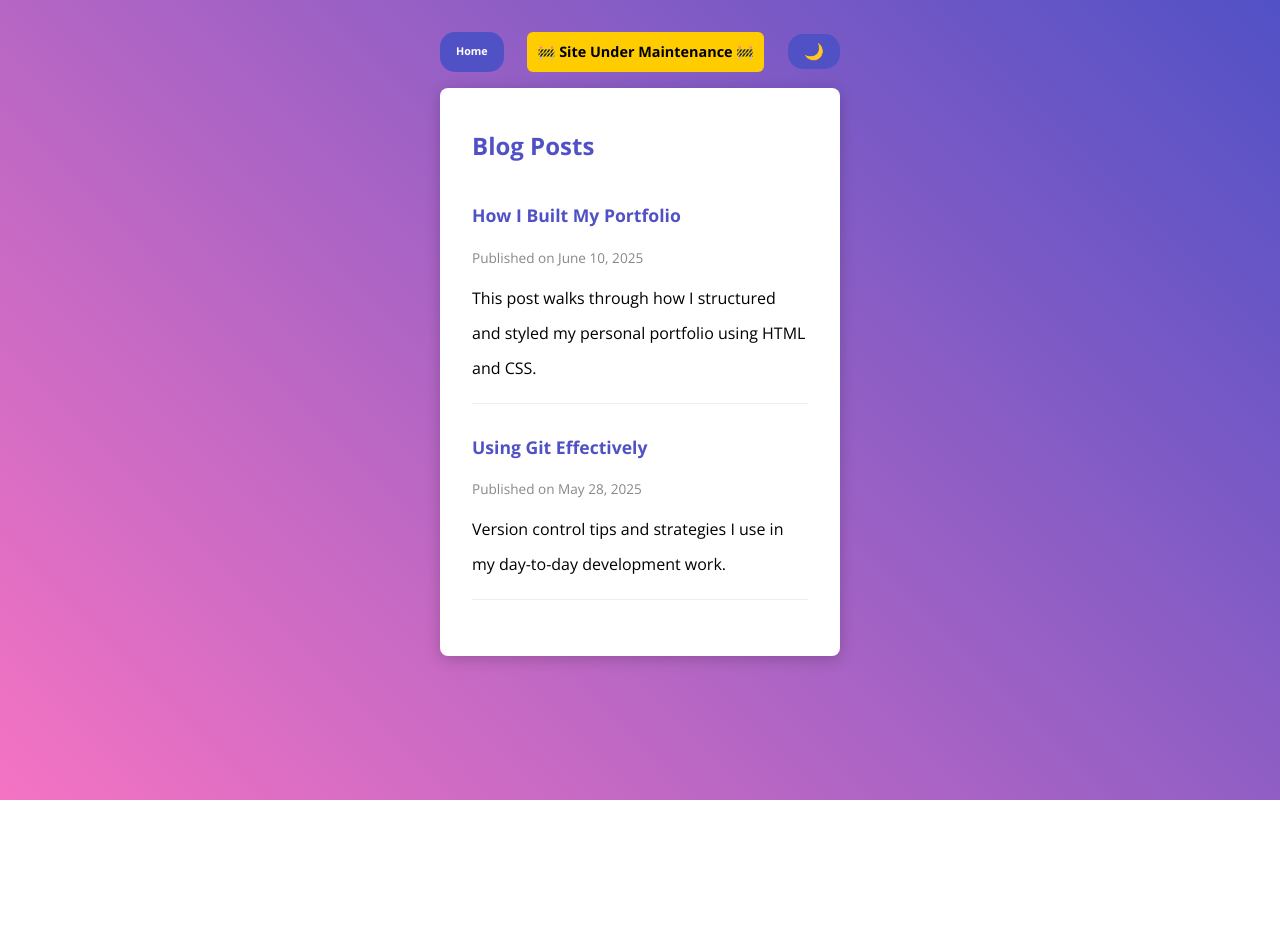
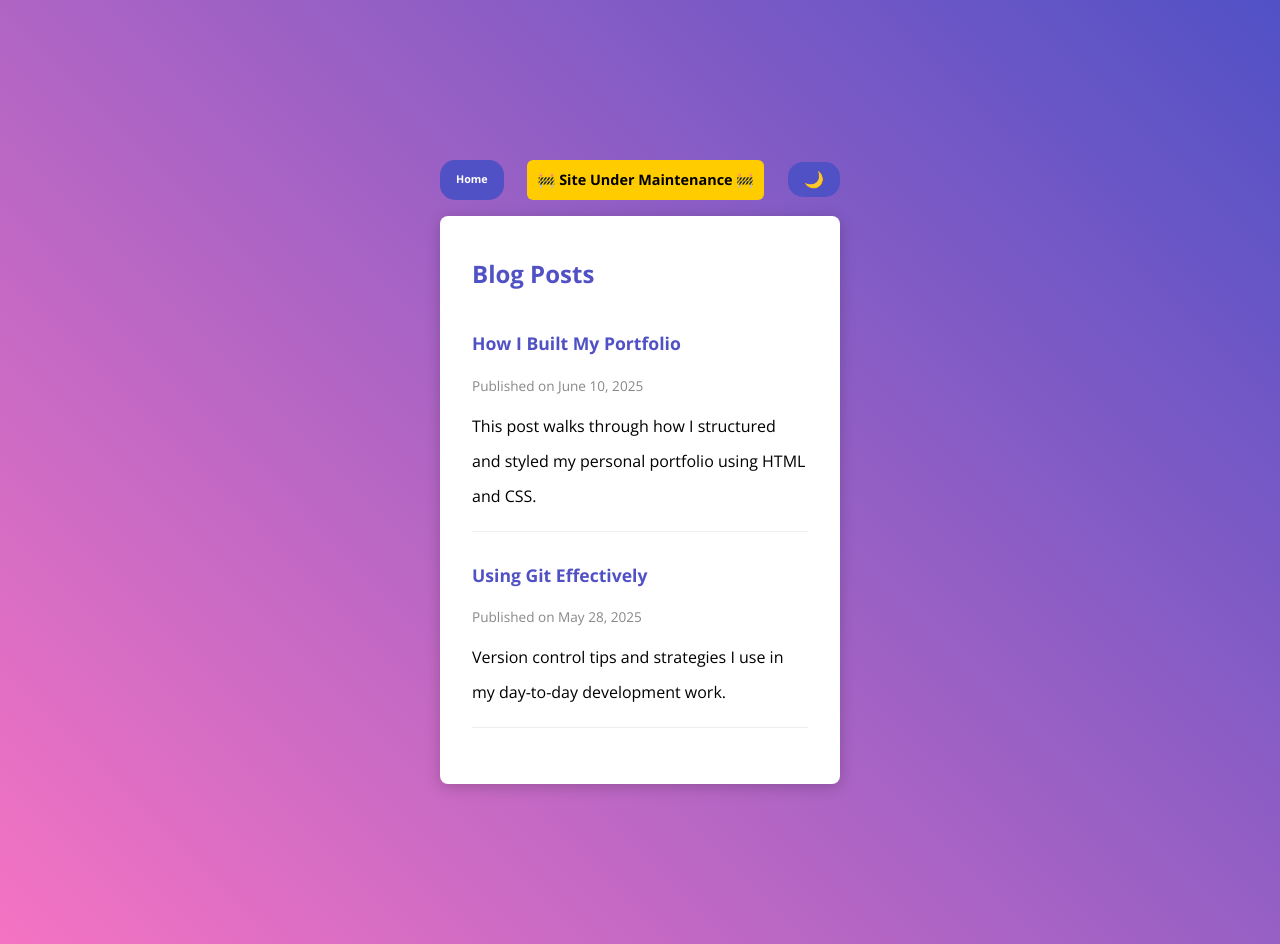
Before and after one commit to ahanafasir/portfolio-minimal, a plain HTML site: page blog.html in a window 1280 px wide. Before the commit the page ends 800 px from the top, so only its background shows below. Drawn offline with nearby package versions, Linux system fonts and the light colour scheme.

Commit message:
Increase padding in blog.css

```diff
--- a/assets/css/blog.css
+++ b/assets/css/blog.css
@@ -38,7 +38,7 @@ a {
   justify-content: center;
   align-items: flex-start;
   min-height: 100vh;
-  padding: 2rem 1rem;
+  padding: 10rem 1rem;
   background-image: linear-gradient(45deg, #f573c3 0%, #5151c6 100%);
   background-size: cover;
 }
```
